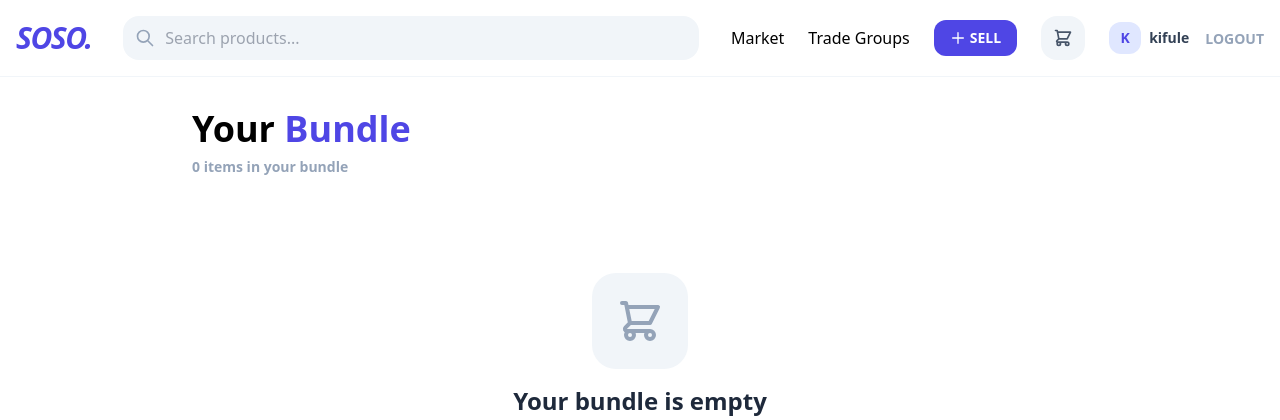
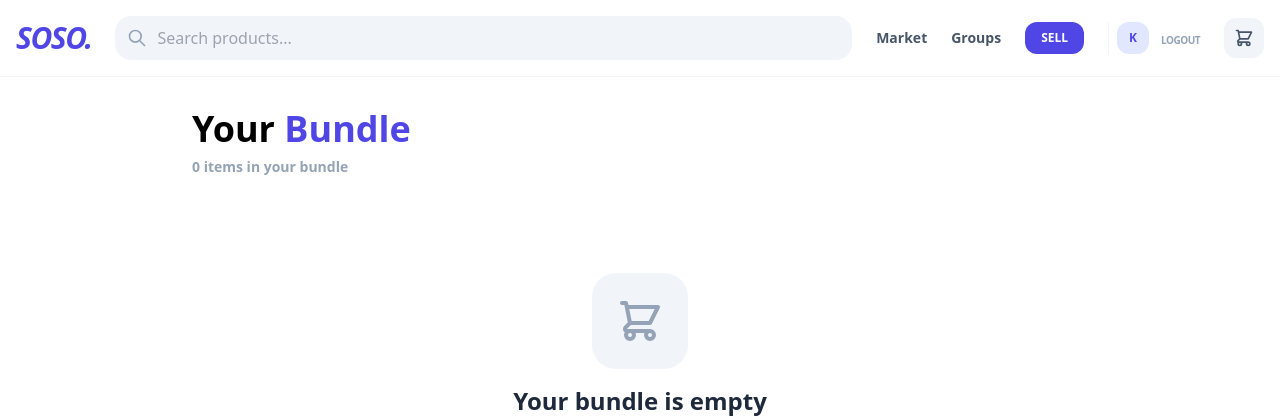
Before and after one commit to jonahtusubira261-jpg/soso, a Django app: page /cart/ in a window 1280 px wide. Shown: the top 420 px of the page. Run offline with Django 5.2, Linux system fonts and the light colour scheme; a user stored in the database is signed in; data comes from the database, SQL or seed files in the repository; some libraries are stand-ins or nearby versions.

Commit message:
Update base.html

```diff
--- a/templates/core/base.html
+++ b/templates/core/base.html
@@ -5,86 +5,114 @@
     <meta name="viewport" content="width=device-width, initial-scale=1.0">
     <title>SOSO Marketplace</title>
     <script src="https://cdn.tailwindcss.com"></script>
+    <style>
+        /* Hide scrollbar for category list while keeping functionality */
+        .no-scrollbar::-webkit-scrollbar { display: none; }
+        .no-scrollbar { -ms-overflow-style: none; scrollbar-width: none; }
+    </style>
 </head>
 <body class="bg-white">
-    <nav class="border-b border-slate-100">
-        <div class="max-w-7xl mx-auto px-4 py-4">
-            <div class="flex items-center justify-between gap-4">
-                <!-- Logo -->
-                <a href="{% url 'core:index' %}" class="text-3xl font-black italic tracking-tighter text-indigo-600 flex-shrink-0">SOSO.</a>
+    <nav class="border-b border-slate-100 sticky top-0 bg-white z-[100]">
+        <div class="max-w-[2000px] mx-auto px-4 py-3 md:py-4">
+            <div class="flex flex-col md:flex-row items-center gap-3 md:gap-6">
 
-                <!-- Search Bar -->
-                <div class="flex-1 max-w-xl">
+                <div class="flex items-center justify-between w-full md:w-auto gap-4">
+                    <a href="{% url 'core:index' %}" class="text-2xl md:text-3xl font-black italic tracking-tighter text-indigo-600 flex-shrink-0">SOSO.</a>
+
+                    <div class="flex items-center gap-2 md:hidden">
+                        <a href="{% url 'core:cart_detail' %}" class="relative p-2 text-slate-600">
+                            <svg class="w-6 h-6" fill="none" stroke="currentColor" viewBox="0 0 24 24">
+                                <path stroke-linecap="round" stroke-linejoin="round" stroke-width="2" d="M3 3h2l.4 2M7 13h10l4-8H5.4M7 13L5.4 5M7 13l-2.293 2.293c-.63.63-.184 1.707.707 1.707H17m0 0a2 2 0 100 4 2 2 0 000-4zm-8 2a2 2 0 11-4 0 2 2 0 014 0z"></path>
+                            </svg>
+                            {% if cart_count > 0 %}
+                            <span class="absolute top-0 right-0 bg-indigo-600 text-white text-[9px] w-4 h-4 rounded-full flex items-center justify-center font-bold">{{ cart_count }}</span>
+                            {% endif %}
+                        </a>
+                        <button id="mobile-menu-btn" class="p-2 text-slate-600">
+                            <svg class="w-6 h-6" fill="none" stroke="currentColor" viewBox="0 0 24 24"><path stroke-linecap="round" stroke-linejoin="round" stroke-width="2" d="M4 6h16M4 12h16m-7 6h7"></path></svg>
+                        </button>
+                    </div>
+                </div>
+
+                <div class="w-full flex-1 order-3 md:order-2">
                     <div class="relative">
                         <input type="text"
                                id="search-input"
                                placeholder="Search products..."
-                               class="w-full bg-slate-100 border-2 border-transparent rounded-2xl px-4 py-2 pl-10 focus:border-indigo-500 focus:bg-white outline-none transition">
-                        <svg class="w-5 h-5 text-slate-400 absolute left-3 top-3" fill="none" stroke="currentColor" viewBox="0 0 24 24">
+                               class="w-full bg-slate-100 border-2 border-transparent rounded-2xl px-4 py-2 pl-10 focus:border-indigo-500 focus:bg-white outline-none transition text-sm md:text-base">
+                        <svg class="w-4 h-4 md:w-5 md:h-5 text-slate-400 absolute left-3 top-1/2 -translate-y-1/2" fill="none" stroke="currentColor" viewBox="0 0 24 24">
                             <path stroke-linecap="round" stroke-linejoin="round" stroke-width="2" d="M21 21l-6-6m2-5a7 7 0 11-14 0 7 7 0 0114 0z"></path>
                         </svg>
-
-                        <!-- Autocomplete Dropdown -->
-                        <div id="search-results" class="absolute z-50 w-full bg-white rounded-2xl shadow-xl mt-2 max-h-96 overflow-y-auto hidden"></div>
+                        <div id="search-results" class="absolute z-[110] w-full bg-white rounded-2xl shadow-2xl mt-2 max-h-96 overflow-y-auto hidden"></div>
                     </div>
                 </div>
 
-                <!-- Navigation Links -->
-                <div class="flex items-center gap-6 flex-shrink-0">
-                    <a href="{% url 'core:index' %}" class="hover:text-indigo-600 transition">Market</a>
-                    <a href="{% url 'core:group_list' %}" class="hover:text-indigo-600 transition">Trade Groups</a>
+                <div id="nav-links" class="hidden md:flex items-center gap-4 lg:gap-6 flex-shrink-0 order-2 md:order-3">
+                    <a href="{% url 'core:index' %}" class="text-sm font-bold text-slate-600 hover:text-indigo-600 transition">Market</a>
+                    <a href="{% url 'core:group_list' %}" class="text-sm font-bold text-slate-600 hover:text-indigo-600 transition">Groups</a>
 
                     {% if user.is_authenticated %}
-                    <a href="{% url 'core:create_listing' %}" class="bg-indigo-600 text-white px-4 py-2 rounded-xl font-bold text-sm hover:bg-indigo-700 transition flex items-center gap-1">
-                        <svg class="w-4 h-4" fill="none" stroke="currentColor" viewBox="0 0 24 24">
-                            <path stroke-linecap="round" stroke-linejoin="round" stroke-width="2" d="M12 4v16m8-8H4"></path>
-                        </svg>
+                    <a href="{% url 'core:create_listing' %}" class="bg-indigo-600 text-white px-4 py-2 rounded-xl font-bold text-xs hover:bg-indigo-700 transition flex items-center gap-1">
                         SELL
                     </a>
+                    <div class="flex items-center gap-3 pl-2 border-l border-slate-100">
+                        <div class="w-8 h-8 bg-indigo-100 rounded-xl flex items-center justify-center flex-shrink-0">
+                            <span class="text-indigo-600 font-black text-xs">{{ request.user.username|slice:":1"|upper }}</span>
+                        </div>
+                        <form method="post" action="{% url 'core:logout' %}" class="inline">
+                            {% csrf_token %}
+                            <button type="submit" class="text-[10px] text-slate-400 hover:text-red-500 font-bold uppercase tracking-tighter">Logout</button>
+                        </form>
+                    </div>
+                    {% else %}
+                    <a href="{% url 'core:login' %}" class="bg-indigo-600 text-white px-5 py-2 rounded-xl font-bold text-sm">LOGIN</a>
                     {% endif %}
 
-                    <!-- Cart -->
-                    <a href="{% url 'core:cart_detail' %}" class="relative bg-slate-100 p-3 rounded-2xl hover:bg-indigo-50 transition group">
+                    <a href="{% url 'core:cart_detail' %}" class="hidden md:flex relative bg-slate-100 p-2.5 rounded-xl hover:bg-indigo-50 transition group">
                         <svg class="w-5 h-5 text-slate-600 group-hover:text-indigo-600" fill="none" stroke="currentColor" viewBox="0 0 24 24">
                             <path stroke-linecap="round" stroke-linejoin="round" stroke-width="2" d="M3 3h2l.4 2M7 13h10l4-8H5.4M7 13L5.4 5M7 13l-2.293 2.293c-.63.63-.184 1.707.707 1.707H17m0 0a2 2 0 100 4 2 2 0 000-4zm-8 2a2 2 0 11-4 0 2 2 0 014 0z"></path>
                         </svg>
                         {% if cart_count > 0 %}
-                        <span class="absolute -top-1 -right-1 bg-indigo-600 text-white text-[10px] w-5 h-5 rounded-full flex items-center justify-center font-bold cart-count">{{ cart_count }}</span>
+                        <span class="absolute -top-1 -right-1 bg-indigo-600 text-white text-[10px] w-5 h-5 rounded-full flex items-center justify-center font-bold">{{ cart_count }}</span>
                         {% endif %}
                     </a>
+                </div>
+            </div>
 
-                    <!-- User Menu -->
-                    {% if request.user.is_authenticated %}
-                    <div class="flex items-center gap-4">
-                        <div class="flex items-center gap-2">
-                            <div class="w-8 h-8 bg-indigo-100 rounded-xl flex items-center justify-center">
-                                <span class="text-indigo-600 font-black text-sm">{{ request.user.username|slice:":1"|upper }}</span>
-                            </div>
-                            <span class="text-sm font-bold text-slate-700">{{ request.user.username }}</span>
-                        </div>
-                        <!-- Logout Button -->
-                        <form method="post" action="{% url 'core:logout' %}">
-                            {% csrf_token %}
-                            <button type="submit" class="text-sm text-slate-400 hover:text-red-500 font-bold transition">
-                                LOGOUT
-                            </button>
-                        </form>
-                    </div>
-                    {% else %}
-                    <a href="{% url 'core:login' %}" class="bg-indigo-600 text-white px-6 py-2 rounded-xl font-bold text-sm">LOGIN</a>
-                    {% endif %}
-                </div>
+            <div id="mobile-menu" class="hidden flex-col gap-4 pt-4 pb-2 md:hidden">
+                <a href="{% url 'core:index' %}" class="font-bold text-slate-600 py-2 border-b border-slate-50">Market</a>
+                <a href="{% url 'core:group_list' %}" class="font-bold text-slate-600 py-2 border-b border-slate-50">Trade Groups</a>
+                {% if user.is_authenticated %}
+                    <a href="{% url 'core:create_listing' %}" class="font-bold text-indigo-600 py-2 border-b border-slate-50">Sell Item</a>
+                    <form method="post" action="{% url 'core:logout' %}" class="w-full">
+                        {% csrf_token %}
+                        <button type="submit" class="w-full text-left font-bold text-red-400 py-2">Logout ({{ request.user.username }})</button>
+                    </form>
+                {% else %}
+                    <a href="{% url 'core:login' %}" class="font-bold text-indigo-600 py-2">Login / Register</a>
+                {% endif %}
             </div>
         </div>
     </nav>
 
-    <main class="max-w-7xl mx-auto px-4 py-8">
+    <main class="max-w-[2000px] mx-auto px-2 md:px-4 py-4 md:py-8">
         {% block content %}{% endblock %}
     </main>
 
-    <!-- Search Autocomplete Script -->
     <script>
     document.addEventListener('DOMContentLoaded', function() {
+        // Mobile Menu Toggle
+        const menuBtn = document.getElementById('mobile-menu-btn');
+        const mobileMenu = document.getElementById('mobile-menu');
+
+        if(menuBtn) {
+            menuBtn.addEventListener('click', () => {
+                mobileMenu.classList.toggle('hidden');
+                mobileMenu.classList.toggle('flex');
+            });
+        }
+
+        // Search Logic
         const searchInput = document.getElementById('search-input');
         const resultsDiv = document.getElementById('search-results');
         let timeoutId;
@@ -92,7 +120,6 @@
         searchInput.addEventListener('input', function() {
             clearTimeout(timeoutId);
             const query = this.value.trim();
-
             if (query.length < 2) {
                 resultsDiv.classList.add('hidden');
                 return;
@@ -105,26 +132,26 @@
                         if (data.results.length > 0) {
                             resultsDiv.innerHTML = data.results.map(item => `
                                 <a href="${item.url}" class="flex items-center gap-3 p-3 hover:bg-slate-50 transition border-b last:border-0">
-                                    <img src="${item.image_url}" class="w-12 h-12 object-cover rounded-lg" onerror="this.src='/static/images/default-placeholder.png'">
+                                    <img src="${item.image_url}" class="w-10 h-10 object-cover rounded-lg" onerror="this.src='/static/images/default.png'">
                                     <div class="flex-1">
-                                        <div class="font-bold text-slate-800">${item.title}</div>
-                                        <div class="flex justify-between">
-                                            <span class="text-xs text-slate-400">${item.category}</span>
-                                            <span class="text-indigo-600 font-black">$${item.price}</span>
+                                        <div class="font-bold text-slate-800 text-sm">${item.title}</div>
+                                        <div class="flex justify-between items-center">
+                                            <span class="text-[10px] text-slate-400">${item.category}</span>
+                                            <span class="text-indigo-600 font-black text-xs">$${item.price}</span>
                                         </div>
                                     </div>
                                 </a>
                             `).join('');
                             resultsDiv.classList.remove('hidden');
                         } else {
-                            resultsDiv.innerHTML = '<div class="p-4 text-center text-slate-400">No products found</div>';
+                            resultsDiv.innerHTML = '<div class="p-4 text-center text-xs text-slate-400">No products found</div>';
                             resultsDiv.classList.remove('hidden');
                         }
                     });
             }, 300);
         });
 
-        document.addEventListener('click', function(e) {
+        document.addEventListener('click', (e) => {
             if (!searchInput.contains(e.target) && !resultsDiv.contains(e.target)) {
                 resultsDiv.classList.add('hidden');
             }
```
